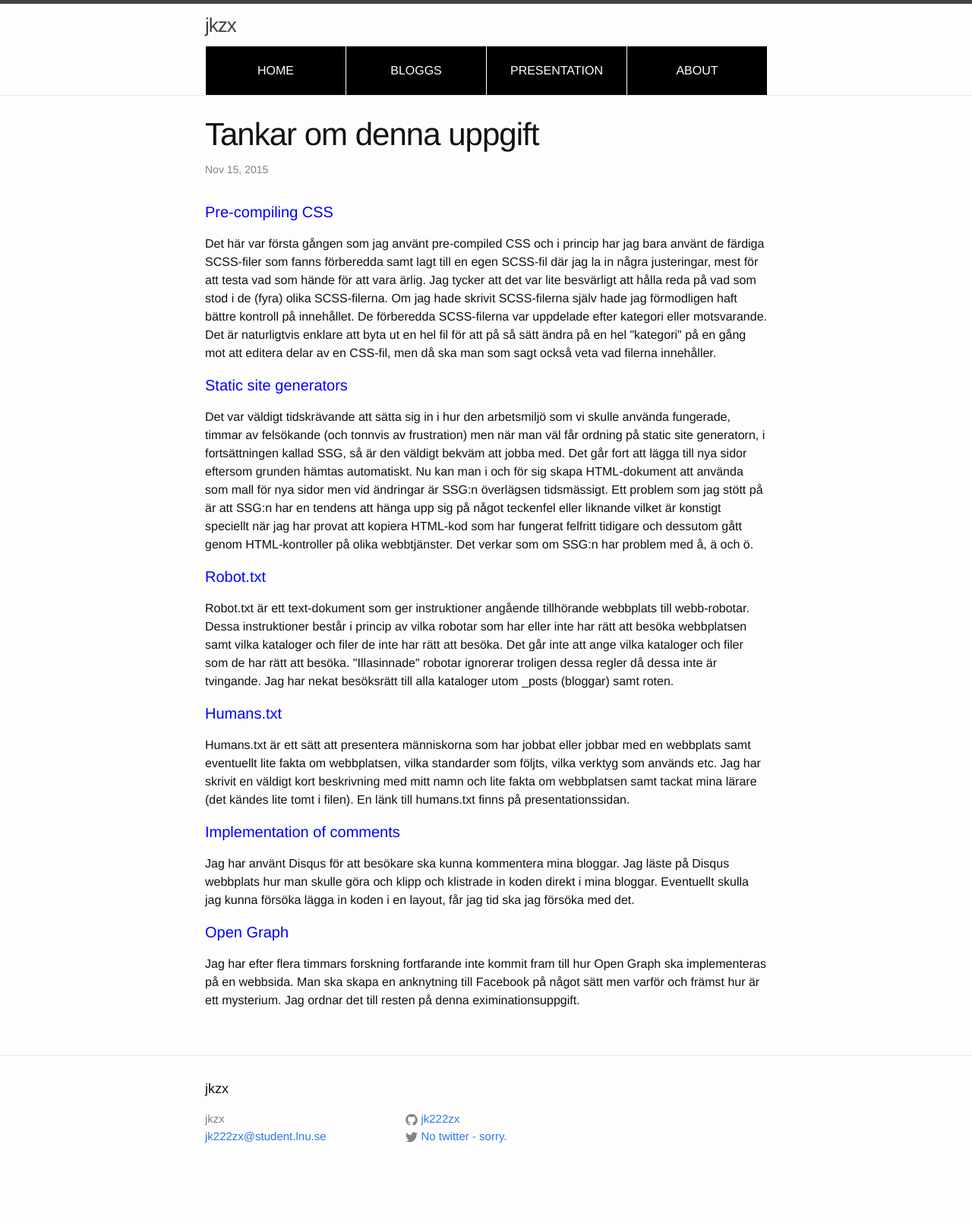
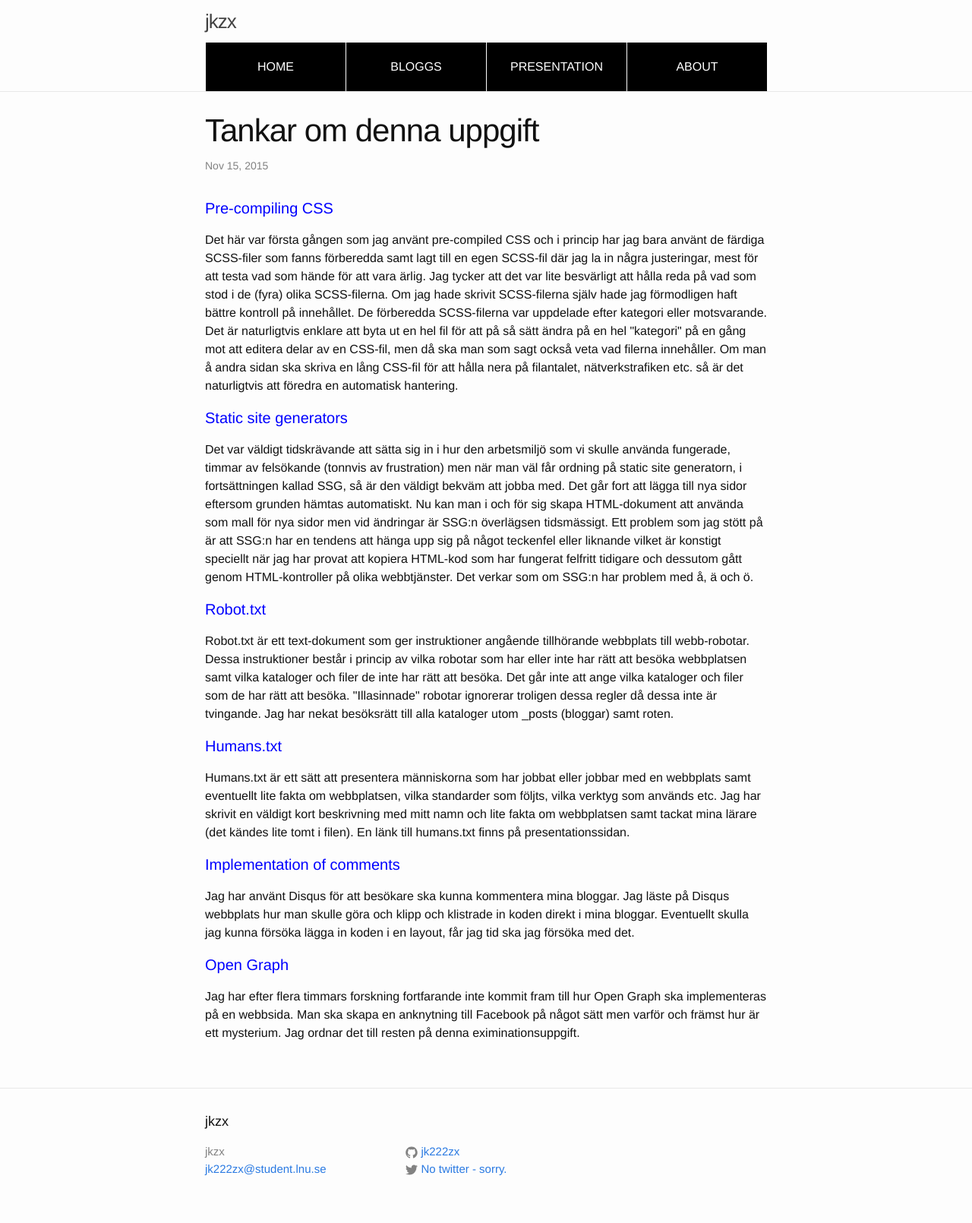
Before and after one commit to jk222zx/jk222zx.github.io, a Jekyll site: the page built from _posts/2015-11-15-Thoughts-about-this-assignment.html, in a window 1280 px wide. Shown: the whole page at 76% size. Built offline with Jekyll 4.4.1, drawn with Linux system fonts in a browser that asks for light colours; comment, search, counter and statistics services are not loaded; before the commit the page ends 1567 px from its top, so only the background shows below that.

Commit message:
Minor changes.

```diff
--- a/_posts/2015-11-15-Thoughts-about-this-assignment.html
+++ b/_posts/2015-11-15-Thoughts-about-this-assignment.html
@@ -11,10 +11,11 @@ fanns förberedda samt lagt till en egen SCSS-fil där jag la in några justerin
 Jag tycker att det var lite besvärligt att hålla reda på vad som stod i de (fyra) olika SCSS-filerna. Om jag hade
 skrivit SCSS-filerna själv hade jag förmodligen haft bättre kontroll på innehållet. De förberedda SCSS-filerna var uppdelade
 efter kategori eller motsvarande. Det är naturligtvis enklare att byta ut en hel fil för att på så sätt ändra på en hel "kategori" på en gång
-mot att editera delar av en CSS-fil, men då ska man som sagt också veta vad filerna innehåller.</p>
+mot att editera delar av en CSS-fil, men då ska man som sagt också veta vad filerna innehåller. Om man å andra sidan ska skriva en lång
+CSS-fil för att hålla nera på filantalet, nätverkstrafiken etc. så är det naturligtvis att föredra en automatisk hantering.</p>
 <h4 class="blue">Static site generators</h4>
 <p>Det var väldigt tidskrävande att sätta sig in i hur den arbetsmiljö som vi skulle använda fungerade, timmar av felsökande
-(och tonnvis av frustration) men när man väl får ordning på static site generatorn, i fortsättningen kallad SSG, så är den
+(tonnvis av frustration) men när man väl får ordning på static site generatorn, i fortsättningen kallad SSG, så är den
 väldigt bekväm att jobba med. Det går fort att lägga till nya sidor eftersom grunden hämtas automatiskt. Nu kan man i och
 för sig skapa HTML-dokument att använda som mall för nya sidor men vid ändringar är SSG:n överlägsen tidsmässigt. Ett
 problem som jag stött på är att SSG:n har en tendens att hänga upp sig på något teckenfel eller liknande vilket är
--- a/_sass/_My.scss
+++ b/_sass/_My.scss
@@ -19,7 +19,16 @@
 nav { float: none; width: 100%; height: 100% }
 nav ul { list-style-type: none; margin: 0; padding: 0; overflow: hidden; }
 nav ul li { float:left; width: 25%}
-nav ul li a { display: block; width: auto; color: #FFF; background-color: #000; text-align: center; padding: 4px; text-decoration: none; text-transform: uppercase; margin-left: 1px }
+nav ul li a {
+    display: block;
+    width: auto;
+    color: #FFF;
+    background-color: black;
+    text-align: center;
+    padding: 4px;
+    text-decoration: none;
+    text-transform: uppercase;
+    margin-left: 1px }
 nav a:link { color: #FFF; }
 nav a:visited { color: #666; }
 nav a:hover { color: #fff; background-color: #444 }
--- a/_sass/_layout.scss
+++ b/_sass/_layout.scss
@@ -2,7 +2,7 @@
  * Site header
  */
 .site-header {
-    border-top: 5px solid $grey-color-dark;
+    border-top: 0px solid $grey-color-dark;
     border-bottom: 1px solid $grey-color-light;
     min-height: 56px;
 
--- a/humans.txt
+++ b/humans.txt
@@ -6,5 +6,5 @@
     My teachers
 
     /* SITE */
-    Last update: At the moment it is updated every day.
+    Last update: 2016-01-18.
     Standards: HTML5, CSS3,
```
